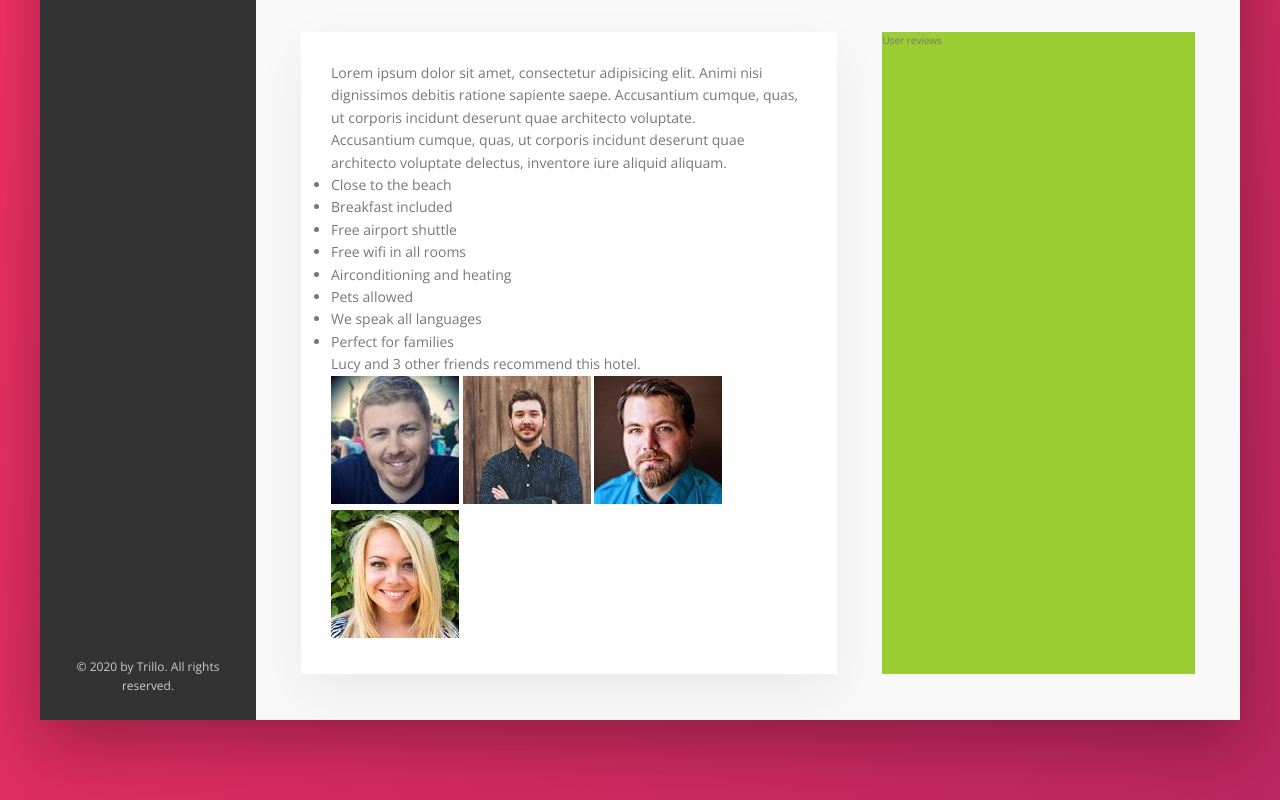
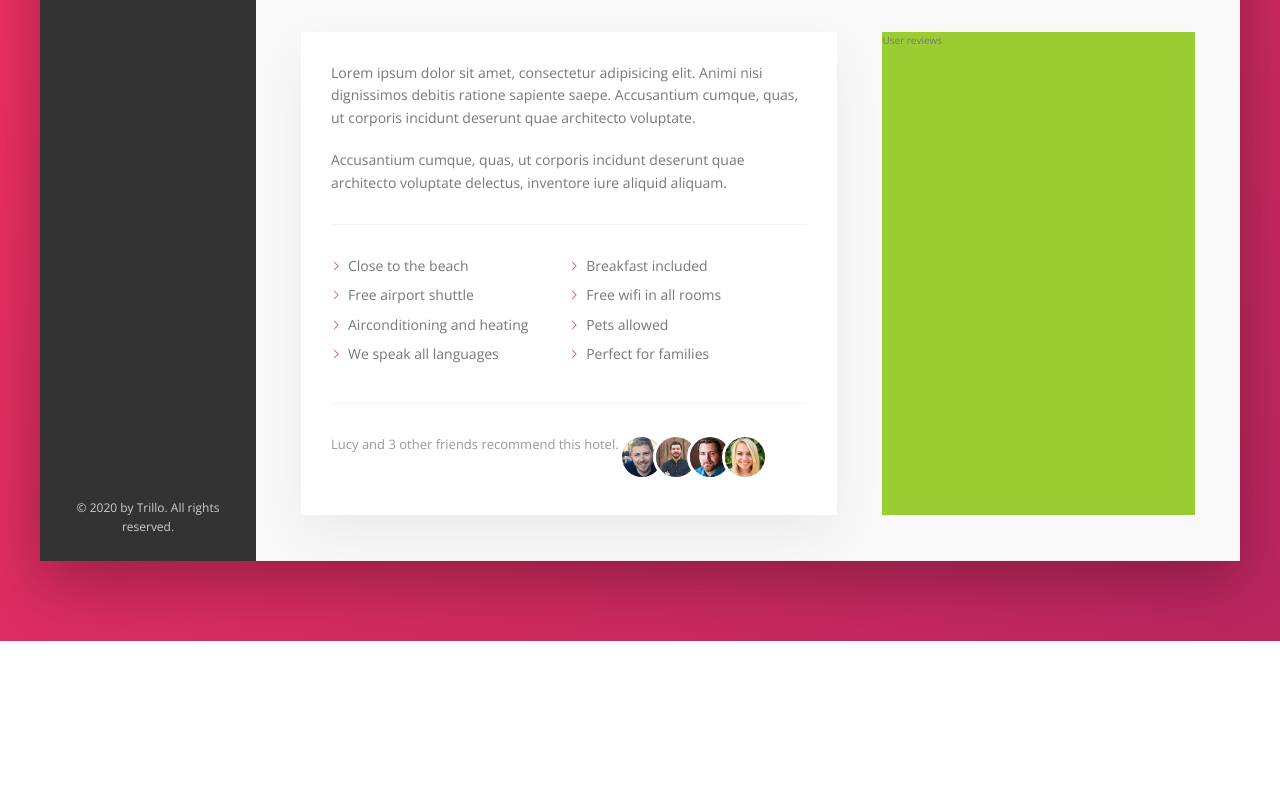
Before and after one commit to lidija-suster/Trillo, a website: page index.html in a window 1280 px wide. Shown: the part 615-1415 px from the top of the page. After the commit the page ends 1256 px from the top, so only its background shows below. Drawn offline with nearby package versions, Linux system fonts and the light colour scheme.

Commit message:
Build the Description Section - Part 2

```diff
--- a/sass/_components.scss
+++ b/sass/_components.scss
@@ -320,3 +320,80 @@
         box-shadow: none;
     }
 }
+
+// PARAGRAPH
+.paragraph:not(:last-of-type) {
+    margin-bottom: 2rem;
+}
+
+// LIST
+
+.list {
+    list-style: none;
+    margin: 3rem 0;
+    padding: 3rem 0;
+    border-top: var(--line);
+    border-bottom: var(--line);
+
+    display: flex;
+    flex-wrap: wrap;
+
+    &__item {
+        flex: 0 0 50%;
+        margin-bottom: 0.7rem;
+    }
+
+    // Before each list__item, create small pseudo element which will contain background image
+    &__item::before {
+        content: "";
+        display: inline-block;
+        height: 1rem;
+        width: 1rem;
+        margin-right: 0.7rem;
+
+        // Older browsers
+        // background-image: url(../img/chevron-thin-right.svg);
+        // background-size: cover;
+
+        // Newer browsers - masks
+        // A mask defines an area where we can look through the element and see what's behind that element
+        // So the svg will have the color from background-color
+        background-color: var(--color-primary);
+        -webkit-mask-image: url(../img/chevron-thin-right.svg);
+        // Same like background-size: cover; adjusting the size of an image to the container
+        -webkit-mask-size: cover;
+        mask-image: url(../img/chevron-thin-right.svg);
+        mask-size: cover;
+    }
+}
+
+//RECOMMEND
+
+.recommend {
+    font-size: 1.3rem;
+    color: var(--color-grey-dark-3);
+
+    display: flex;
+    align-items: center;
+
+    &__count {
+        margin-right: auto;
+    }
+
+    &__friends {
+    }
+
+    &__photo {
+        // Return box-sizing to the default, so the border will be added on top of the height and width,
+        // so the images will not change in size
+        box-sizing: content-box;
+        height: 4rem;
+        width: 4rem;
+        border-radius: 50%;
+        border: 3px solid #fff;
+
+        &:not(:last-of-type) {
+            margin-right: -1.5rem;
+        }
+    }
+}
```
Also changed, not shown: css/style.css.
